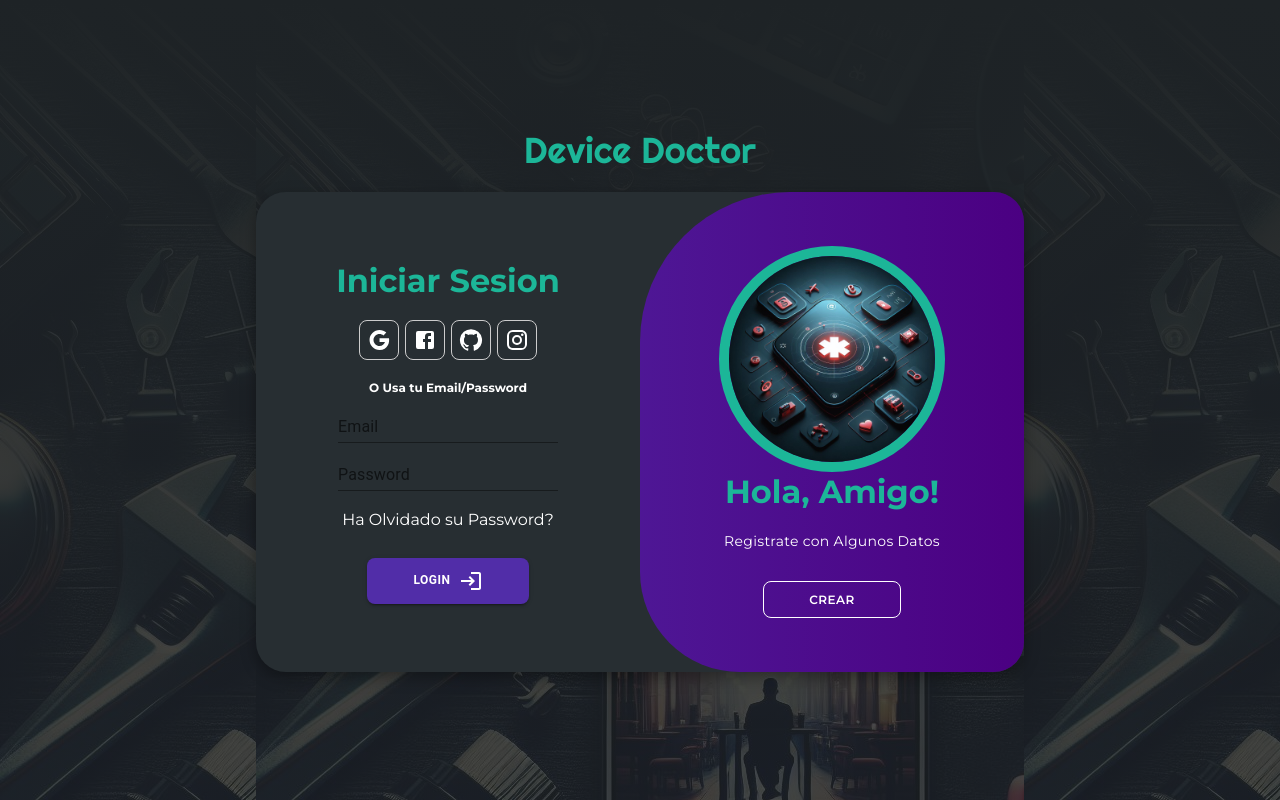
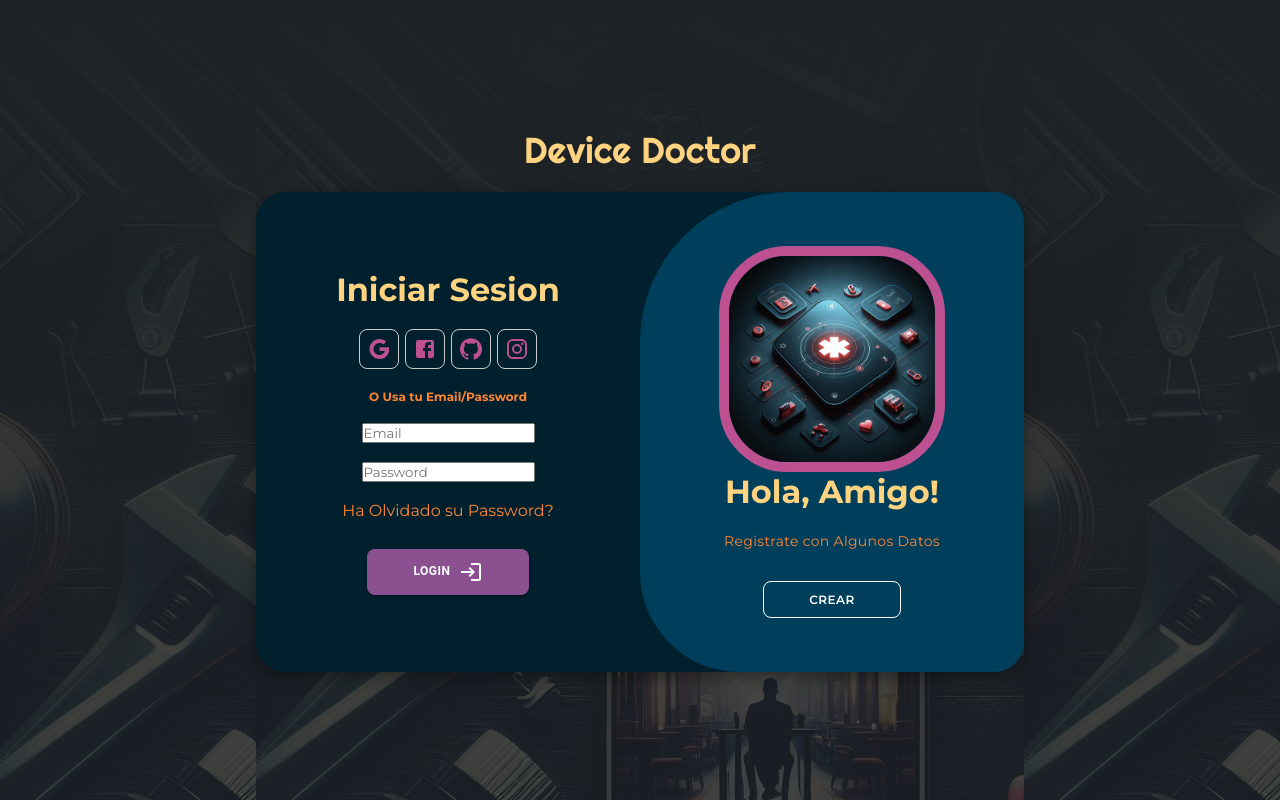
Before and after one commit to DorianDavy89/proyecto-parcial1, a React (Create React App) app: page / in a window 1280 px wide. Built offline with nearby package versions, Linux system fonts and the light colour scheme.

Commit message:
avance2-login

```diff
--- a/src/components/Inicio.jsx
+++ b/src/components/Inicio.jsx
@@ -46,15 +46,18 @@ function Inicio() {
                     <FormControl className="form">
                         <h1>Crear Cuenta</h1>
                         <div class="social-icons">
-                            <Link href="#" className="icon"><GoogleIcon sx={{ color: 'white' }} /></Link>
-                            <Link href="#" className="icon"><FacebookIcon sx={{ color: 'white' }} /></Link>
-                            <Link href="#" className="icon"><GitHubIcon sx={{ color: 'white' }} /></Link>
-                            <Link href="#" className="icon"><InstagramIcon sx={{ color: 'white' }} /></Link>
+                            <Link href="#" className="icon"><GoogleIcon sx={{ color: '#bc5090' }} /></Link>
+                            <Link href="#" className="icon"><FacebookIcon sx={{ color: '#bc5090' }} /></Link>
+                            <Link href="#" className="icon"><GitHubIcon sx={{ color: '#bc5090' }} /></Link>
+                            <Link href="#" className="icon"><InstagramIcon sx={{ color: '#bc5090' }} /></Link>
                         </div>
                         <span>O Usa tu Email para Registrarte</span>
-                        <TextField id="standard-basic" type="text" label="Nombre" variant="standard" />
-                        <TextField id="standard-basic" type="email" label="Email" variant="standard" />
-                        <TextField id="standard-basic" type="password" label="Password" variant="standard" />
+                        <br />
+                        <input id="email-singup" type="email" placeholder="Email"/>
+                        <br />
+                        <input id="nombre-singup" type="text" placeholder="Nombre"/>
+                        <br />
+                        <input id="password-singup" type="password" placeholder="Password"/>
                         <br />
                         <div className="button-sing">
                             <Button className="sing" variant="contained">Crear<AccountBoxIcon sx={{ ml: 1 }} /></Button>
@@ -67,18 +70,18 @@ function Inicio() {
                     <FormControl className="form">
                         <h1>Iniciar Sesion</h1>
                         <div class="social-icons">
-                            <Link href="#" className="icon"><GoogleIcon sx={{ color: 'white' }} /></Link>
-                            <Link href="#" className="icon"><FacebookIcon sx={{ color: 'white' }} /></Link>
-                            <Link href="#" className="icon"><GitHubIcon sx={{ color: 'white' }} /></Link>
-                            <Link href="#" className="icon"><InstagramIcon sx={{ color: 'white' }} /></Link>
+                            <Link href="#" className="icon"><GoogleIcon sx={{ color: '#bc5090' }} /></Link>
+                            <Link href="#" className="icon"><FacebookIcon sx={{ color: '#bc5090' }} /></Link>
+                            <Link href="#" className="icon"><GitHubIcon sx={{ color: '#bc5090' }} /></Link>
+                            <Link href="#" className="icon"><InstagramIcon sx={{ color: '#bc5090' }} /></Link>
                         </div>
                         <span>O Usa tu Email/Password</span>
-                        <TextField id="standard-basic" type="email" label="Email" variant="standard"
-                            InputProps={{ style: inputStyle, }} />
-                        <TextField id="standard-basic" type="password" label="Password" variant="standard"
-                            InputProps={{ style: inputStyle, }} sx={{ color: 'white' }} />
                         <br />
-                        <Link href="#" className="forget" underline="none" color={"white"}>Ha Olvidado su Password?</Link>
+                        <input id="email-login" type="email" placeholder="Email"/>
+                        <br />
+                        <input id="password-login" type="password" placeholder="Password"/>
+                        <br />
+                        <Link href="#" className="forget" underline="none" color={"#ff8531"}>Ha Olvidado su Password?</Link>
                         <br />
                         <div className="button-sing">
                             <Button className="sing" variant="contained">Login<LoginIcon sx={{ ml: 1 }} /></Button>
--- a/src/styles/EstilosInicio.css
+++ b/src/styles/EstilosInicio.css
@@ -25,13 +25,13 @@ body {
 label {
     font-family: Righteous;
     font-size: 36px;
-    color: #1CB698;
+    color: #ffd380;
     text-decoration: none;
 }
 
 .container {
     font-family: Righteous;
-    background-color: #272e32;
+    background-color: #00202e;
     border-radius: 30px;
     box-shadow: 0 5px 15px rgba(0, 0, 0, 0.35);
     position: relative;
@@ -42,7 +42,7 @@ label {
 }
 
 .container h1{
-    color: #1CB698;
+    color: #ffd380;
 }
 
 .container p {
@@ -50,11 +50,12 @@ label {
     line-height: 20px;
     letter-spacing: 0.3px;
     margin: 20px 0;
+    color: #ff8531;
 }
 
 .container span {
     font-size: 12px;
-    color: #fff;
+    color: #ff8531;
     font-weight: bold;
 }
 
@@ -64,7 +65,7 @@ label {
 
 
 .container Button {
-    background-color: #512da8;
+    background-color: #8a508f;
     color: #fff;
     font-size: 12px;
     padding: 10px 45px;
@@ -83,7 +84,7 @@ label {
 }
 
 .form{
-    background-color: #272e32;
+    background-color: #00202e;
     display: flex;
     align-items: center;
     justify-content: center;
@@ -182,9 +183,9 @@ label {
 }
 
 .toggle {
-    background-color: #512da8;
+    background-color: #00202e;
     height: 100%;
-    background: linear-gradient(to right, #512da8, #4B0082);
+    background: linear-gradient(to right, #003f5c, #003f5c);
     color: #fff;
     position: relative;
     left: -100%;
@@ -236,9 +237,9 @@ label {
 
 .contenedor-imagen img{
     margin-top: 40px;
-    border: 10px solid #1CB698;
+    border: 10px solid #bc5090;
     display: block;
     width: 70%;
     margin: auto;
-    border-radius: 100%;
+    border-radius: 30%;
 }
```
